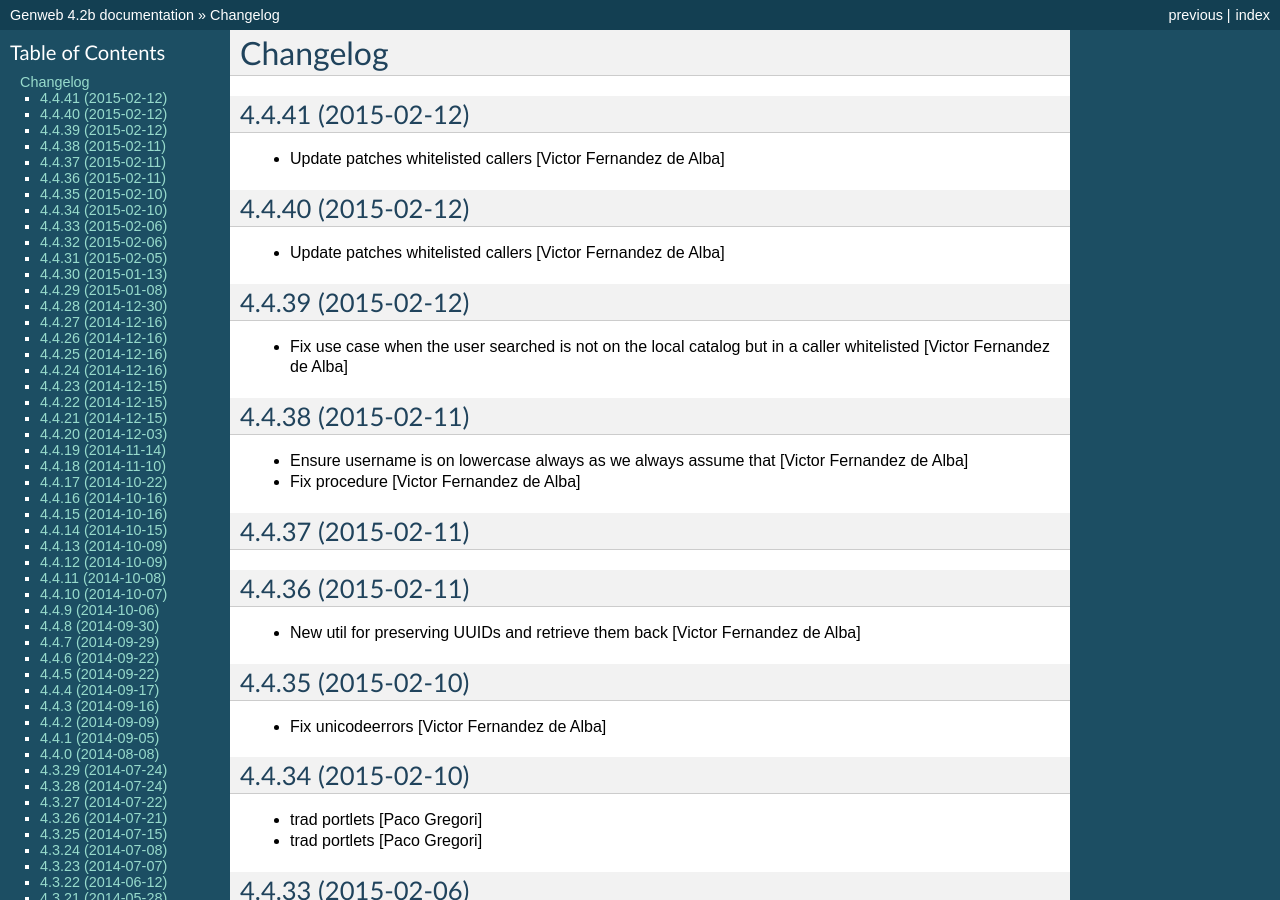
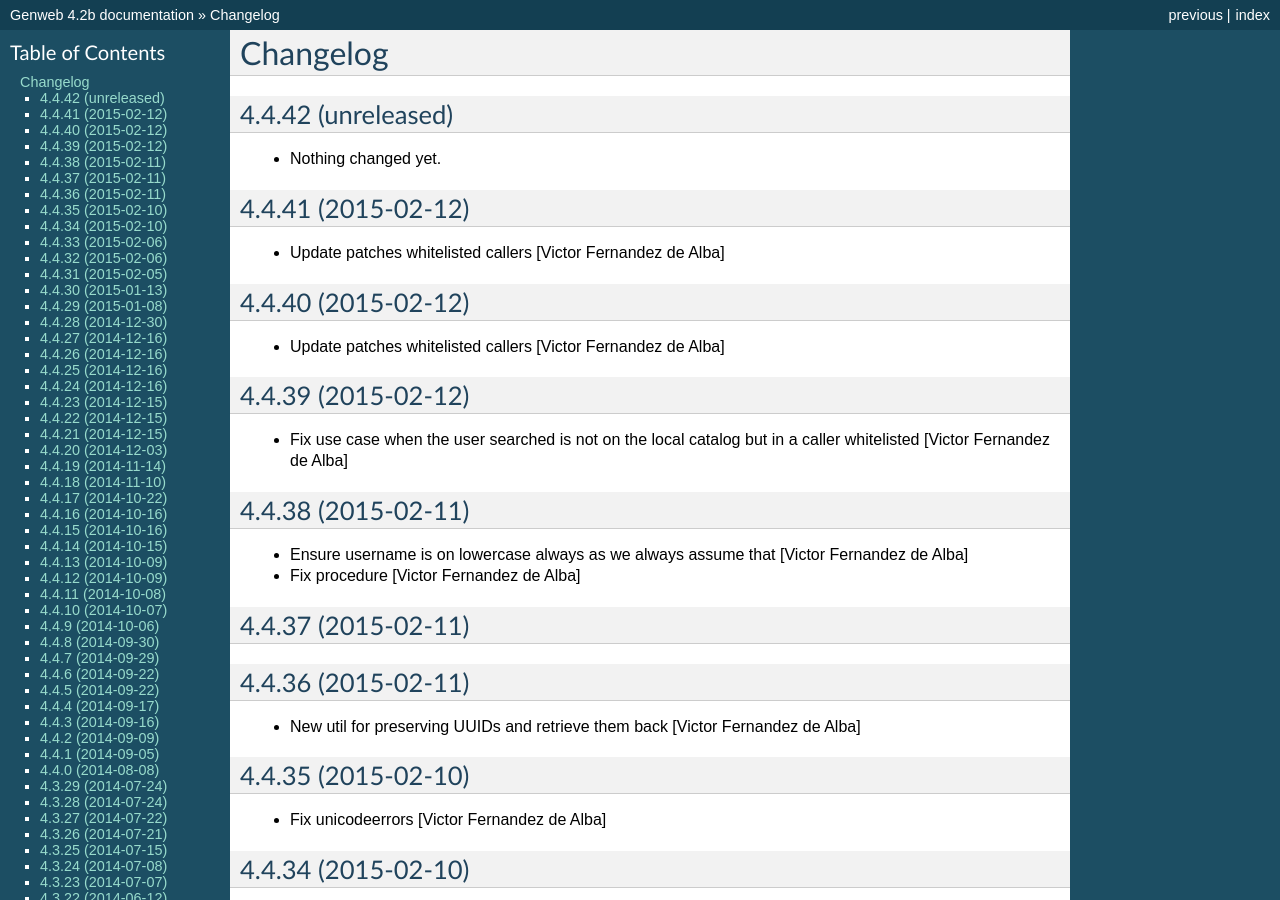
Before and after one commit to UPCnet/genweb.core, a Sphinx documentation site: the page built from docs/HISTORY.rst, in a window 1280 px wide and 900 px high. Built offline with Sphinx 7.4.7, drawn with Linux system fonts in a browser that asks for light colours.

Commit message:
Back to development: 4.4.42

```diff
--- a/docs/HISTORY.rst
+++ b/docs/HISTORY.rst
@@ -1,5 +1,11 @@
 Changelog
 =========
+
+4.4.42 (unreleased)
+-------------------
+
+- Nothing changed yet.
+
 
 4.4.41 (2015-02-12)
 -------------------
--- a/setup.py
+++ b/setup.py
@@ -1,7 +1,7 @@
 from setuptools import setup, find_packages
 import os
 
-version = '4.4.41'
+version = '4.4.42.dev0'
 
 README = open("README.rst").read()
 HISTORY = open(os.path.join("docs", "HISTORY.rst")).read()
```
